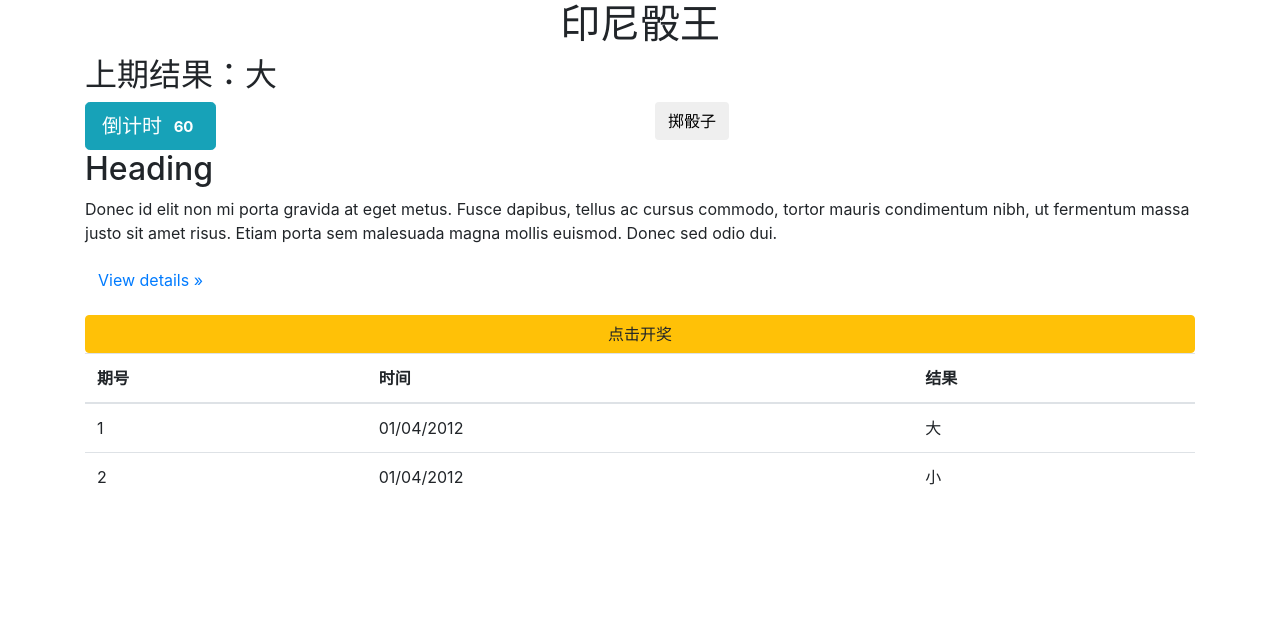
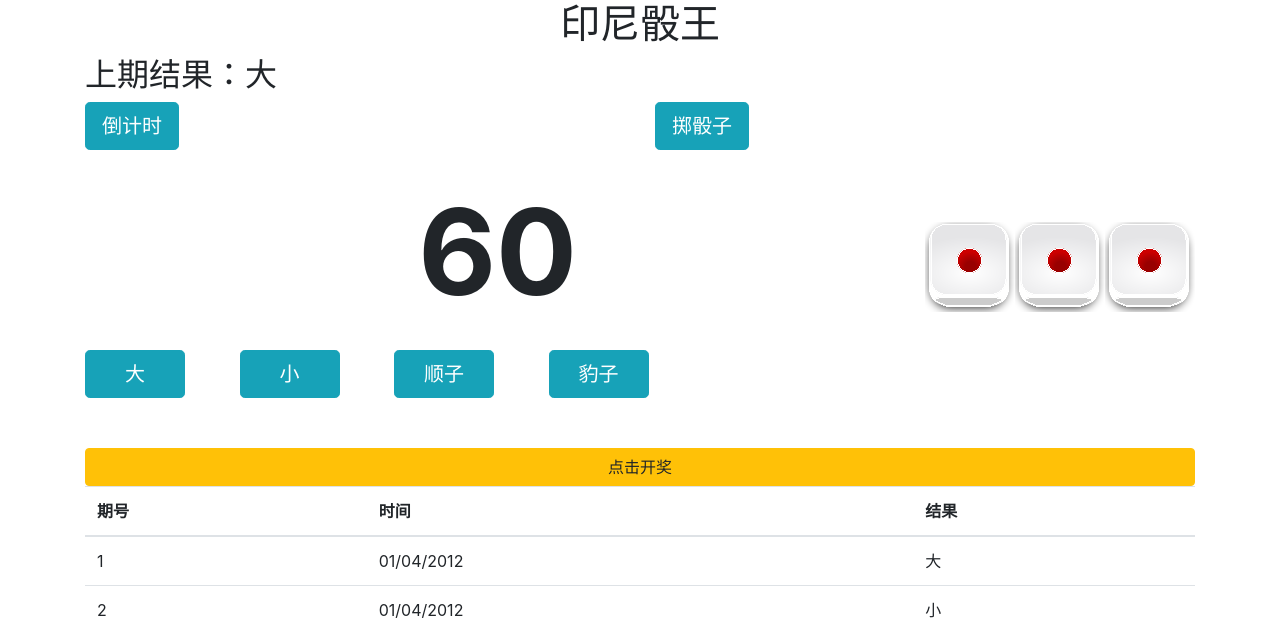
Before and after one commit to wlryh/dice-game, a Node server app: page /dice in a window 1280 px wide. Shown: the top 638 px of the page. Run offline with Node 20, Linux system fonts and the light colour scheme; some libraries are stand-ins or nearby versions.

Commit message:
骰子dice页面增加

```diff
--- a/views/dice/dice.ejs
+++ b/views/dice/dice.ejs
@@ -5,9 +5,25 @@
     <meta charset="utf-8">
     <meta name="viewport" content="width=device-width, initial-scale=1">
     <link rel="stylesheet" href="/bootstrap/css/bootstrap.min.css">
+    <link rel="stylesheet" href="/bootstrap/css/bootstrap-grid.min.css">
+    <link rel="stylesheet" href="/bootstrap/css/bootstrap-reboot.min.css">
     <script src="http://cdn.static.runoob.com/libs/jquery/2.1.1/jquery.min.js"></script>
     <script src="/bootstrap/js/bootstrap.min.js"></script>
 </head>
+<style type="text/css">
+    .wrap{float:right;width:90px; height:90px; margin:120px auto 30px auto; position:relative;}
+    .dice{width:90px; height:90px; background:url(/images/dice.png) no-repeat; cursor:pointer;}
+    .dice_1{background-position:-5px -4px}
+    .dice_2{background-position:-5px -107px}
+    .dice_3{background-position:-5px -212px}
+    .dice_4{background-position:-5px -317px}
+    .dice_5{background-position:-5px -427px}
+    .dice_6{background-position:-5px -535px}
+    .dice_t{background-position:-5px -651px}
+    .dice_s{background-position:-5px -763px}
+    .dice_e{background-position:-5px -876px}
+    #dice_mask{width:90px; height:90px; background:#fff; opacity:0; position:absolute; top:0; left:0; z-index:999}
+</style>
 <script type="text/javascript">
     function getTime() {
         var times = 60 * 100; // 60秒
@@ -27,6 +43,62 @@
             // 获取分钟、毫秒数
             $(".a").html(ms);
         }, 10);
+    }
+    function getDice() {
+        var dice = $("#dice");
+        $(".wrap").append("<div id='dice_mask'></div>");//加遮罩
+        dice.attr("class","dice");//清除上次动画后的点数
+        dice.css('cursor','default');
+        var num = Math.floor(Math.random()*6+1);//产生随机数1-6
+        dice.animate({left: '+2px'}, 100,function(){
+            dice.addClass("dice_t");
+        }).delay(200).animate({top:'-2px'},100,function(){
+            dice.removeClass("dice_t").addClass("dice_s");
+        }).delay(200).animate({opacity: 'show'},600,function(){
+            dice.removeClass("dice_s").addClass("dice_e");
+        }).delay(100).animate({left:'-2px',top:'2px'},100,function(){
+            dice.removeClass("dice_e").addClass("dice_"+num);
+            $("#result").html("您掷得点数是<span>"+num+"</span>");
+            dice.css('cursor','pointer');
+            $("#dice_mask").remove();//移除遮罩
+        });
+        var dice2 = $("#dice2");
+        $(".wrap").append("<div id='dice_mask'></div>");//加遮罩
+        dice2.attr("class","dice");//清除上次动画后的点数
+        dice2.css('cursor','default');
+        var num2 = Math.floor(Math.random()*6+1);//产生随机数1-6
+        dice2.animate({left: '+2px'}, 100,function(){
+            dice2.addClass("dice_t");
+        }).delay(200).animate({top:'-2px'},100,function(){
+            dice2.removeClass("dice_t").addClass("dice_s");
+        }).delay(200).animate({opacity: 'show'},600,function(){
+            dice2.removeClass("dice_s").addClass("dice_e");
+        }).delay(100).animate({left:'-2px',top:'2px'},100,function(){
+            dice2.removeClass("dice_e").addClass("dice_"+num2);
+            $("#result2").html("您掷得点数是<span>"+num2+"</span>");
+            dice2.css('cursor','pointer');
+            $("#dice_mask").remove();//移除遮罩
+        });
+        var dice3 = $("#dice3");
+        $(".wrap").append("<div id='dice_mask'></div>");//加遮罩
+        dice3.attr("class","dice");//清除上次动画后的点数
+        dice3.css('cursor','default');
+        var num3 = Math.floor(Math.random()*6+1);//产生随机数1-6
+        dice3.animate({left: '+2px'}, 100,function(){
+            dice3.addClass("dice_t");
+        }).delay(200).animate({top:'-2px'},100,function(){
+            dice3.removeClass("dice_t").addClass("dice_s");
+        }).delay(200).animate({opacity: 'show'},600,function(){
+            dice3.removeClass("dice_s").addClass("dice_e");
+        }).delay(100).animate({left:'-2px',top:'2px'},100,function(){
+            dice3.removeClass("dice_e").addClass("dice_"+num3);
+            $("#result3").html("您掷得点数是<span>"+num3+"</span>");
+            dice3.css('cursor','pointer');
+            $("#dice_mask").remove();//移除遮罩
+        });
+        var s = num+num2+num3;
+        $("#result4").html(s);
+
     }
 </script>
 <body>
@@ -51,25 +123,43 @@
     <div class="row clearfix">
         <div class="col-md-6 column">
             <button class="btn btn-info btn-lg" type="button" onclick="getTime()">
-                倒计时 <span class="badge a">60</span>
+                倒计时
             </button>
+            <div style="float: right;margin-top: 60px;">
+                <h1><span class="badge a" style="font-size: 3em">60</span></h1>
+            </div>
         </div>
         <div class="col-md-6 column">
-            <button type="button" class="btn btn-default">掷骰子</button>
+            <button type="button" class="btn btn-info btn-lg" onclick="getDice()">掷骰子</button>
+            <div class="wrap">
+                <div id="dice" class="dice dice_1"></div>
+            </div>
+            <div class="wrap">
+                <div id="dice2" class="dice dice_1"></div>
+            </div>
+            <div class="wrap">
+                <div id="dice3" class="dice dice_1"></div>
+            </div>
+            <p id="result4"></p>
         </div>
     </div>
     <div class="row clearfix">
         <div class="col-md-12 column">
-            <h2>
-                Heading
-            </h2>
-            <p>
-                Donec id elit non mi porta gravida at eget metus. Fusce dapibus, tellus ac cursus commodo, tortor mauris condimentum nibh, ut fermentum massa justo sit amet risus. Etiam porta sem malesuada magna mollis euismod. Donec sed odio dui.
-            </p>
-            <p>
-                <a class="btn" href="#">View details »</a>
-            </p>
+
+            <button class="btn btn-info btn-lg" style="margin-right: 50px;width: 100px;margin-bottom: 50px" type="button" onclick="getTime()">
+                大
+            </button>
+            <button class="btn btn-info btn-lg" style="margin-right: 50px;width: 100px;margin-bottom: 50px" type="button" onclick="getTime()">
+                小
+            </button>
+            <button class="btn btn-info btn-lg" style="margin-right: 50px;width: 100px;margin-bottom: 50px" type="button" onclick="getTime()">
+                顺子
+            </button>
+            <button class="btn btn-info btn-lg" style="margin-right: 50px;width: 100px;margin-bottom: 50px" type="button" onclick="getTime()">
+                豹子
+            </button>
         </div>
+
     </div>
     <div class="row clearfix">
         <div class="col-md-12 column">
```
Also changed, not shown: public/stylesheets/style.css (+13 -0 lines), public/images/dice.png (added).
